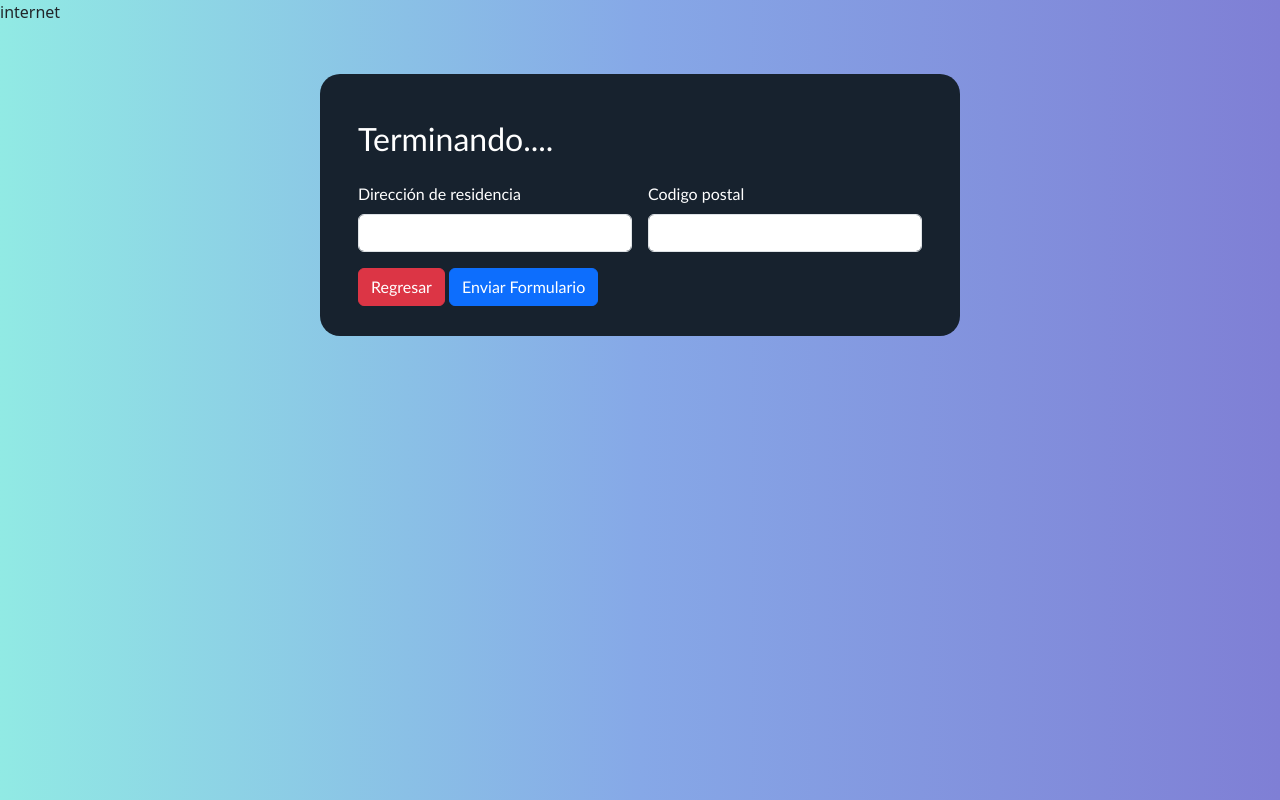
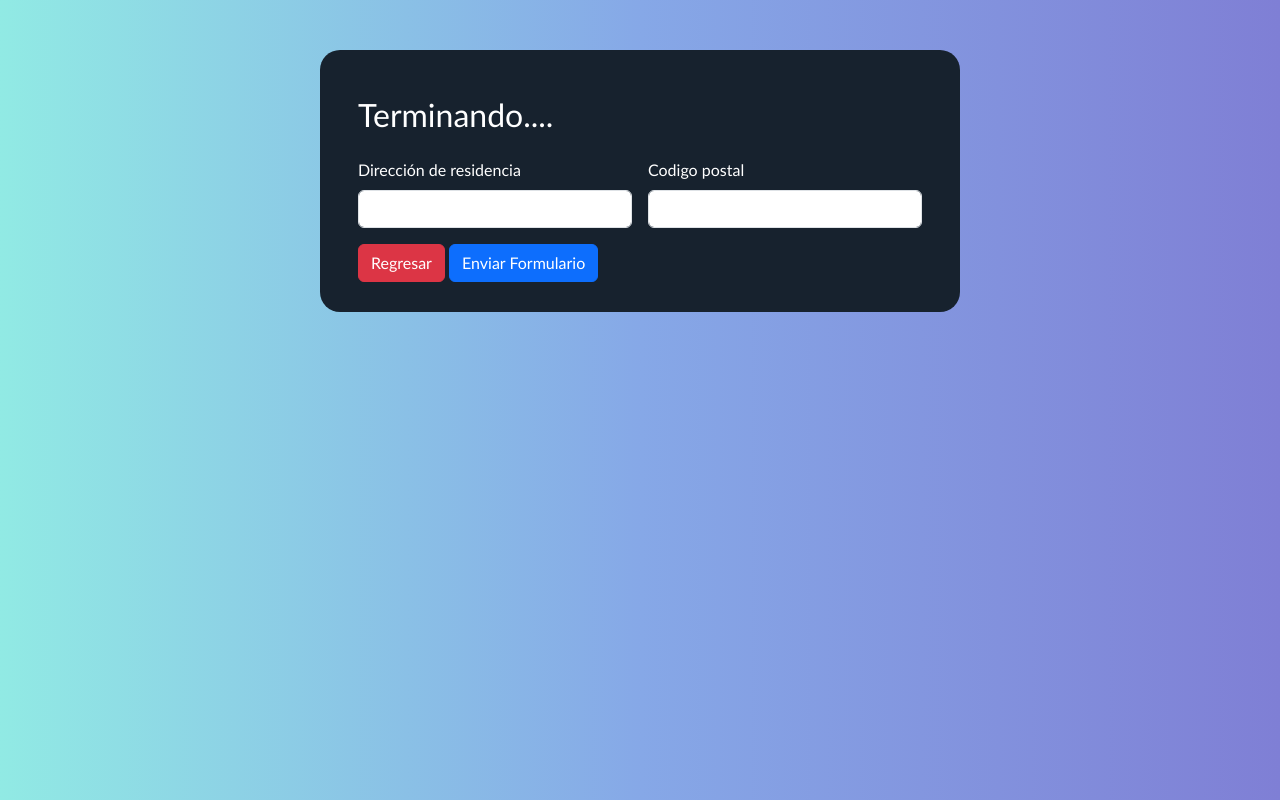
Before and after one commit to jbenavidesnati05/prueba-formulario-vs, a plain HTML site: page index3.html in a window 1280 px wide. Drawn offline with nearby package versions, Linux system fonts and the light colour scheme; some packages are replaced by stand-ins of ours; a script that the page names is missing.

Commit message:
"terminando"

```diff
--- a/index3.html
+++ b/index3.html
@@ -4,7 +4,7 @@
     <meta charset="UTF-8">
     <meta http-equiv="X-UA-Compatible" content="IE=edge">
     <meta name="viewport" content="width=device-width, initial-scale=1.0">
-    <link href="https://cdn.jsdelivr.net/npm/bootstrap@5.3.0-alpha2/dist/css/bootstrap.min.css" rel="stylesheet" integrity="sha384-aFq/bzH65dt+w6FI2ooMVUpc+21e0SRygnTpmBvdBgSdnuTN7QbdgL+OapgHtvPp" crossorigin="anonymous">internet
+    <link href="https://cdn.jsdelivr.net/npm/bootstrap@5.3.0-alpha2/dist/css/bootstrap.min.css" rel="stylesheet" integrity="sha384-aFq/bzH65dt+w6FI2ooMVUpc+21e0SRygnTpmBvdBgSdnuTN7QbdgL+OapgHtvPp" crossorigin="anonymous">
     <link rel="stylesheet" href="styles.css">
     <title>Prueba | Jorge Benavides</title>
 </head>
```
